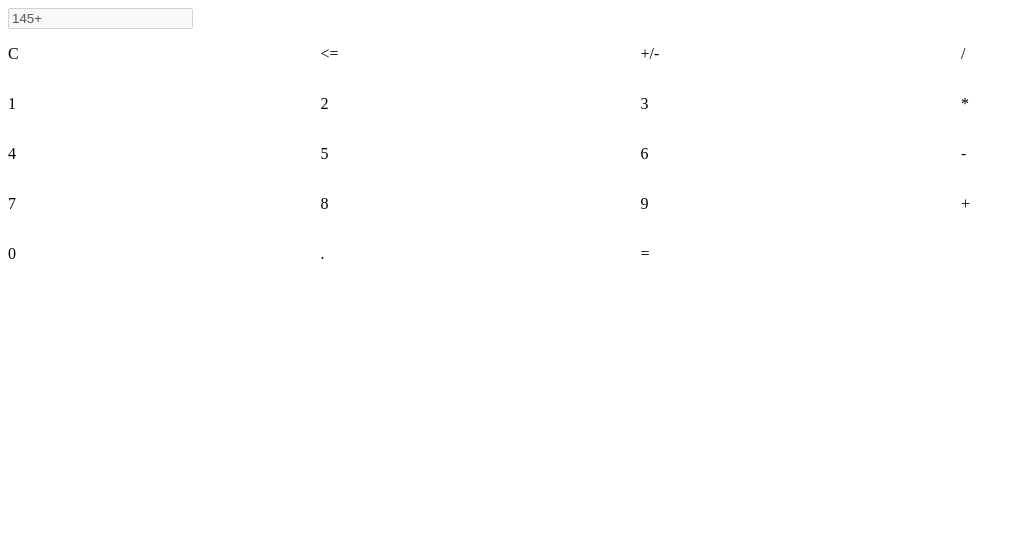
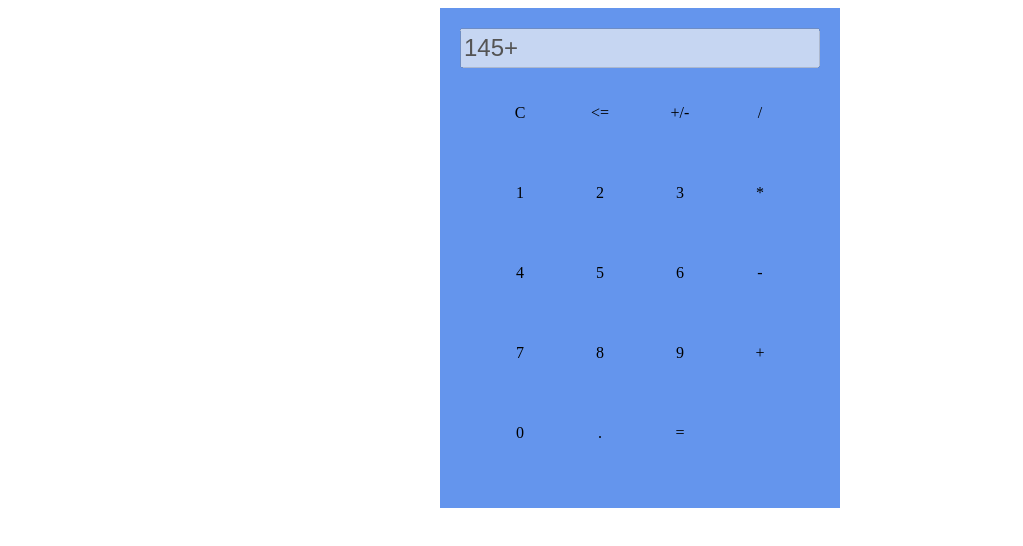
Before and after one commit to yassineDh/Calculator, a plain HTML site: page index.html in a window 1280 px wide. Shown: the whole page, without its empty margins (0-1023 px from the left). Drawn offline with Linux system fonts and the light colour scheme.

Commit message:
add styling

```diff
--- a/index.html
+++ b/index.html
@@ -12,61 +12,61 @@
     <div class="calculator">
         <input type="text" value="145+" disabled>
         <div id="buttons">
-            <div class="" data-number="">
+            <div class="" data-action="clear">
                 <p>C</p>
             </div>
-            <div class="" data-number="">
+            <div class="" data-action="back">
                 <p>&lt;=</p>
             </div>
-            <div class="" data-number="">
+            <div class="" data-action="sign">
                 <p>+/-</p>
             </div>
-            <div class="" data-number="">
+            <div class="" data-operator="divide">
                 <p>/</p>
             </div>
-            <div class="" data-number="">
+            <div class="" data-number="1">
                 <p>1</p>
             </div>
-            <div class="" data-number="">
+            <div class="" data-number="2">
                 <p>2</p>
             </div>
-            <div class="" data-number="">
+            <div class="" data-number="3">
                 <p>3</p>
             </div>
-            <div class="" data-number="">
+            <div class="" data-operator="multiple">
                 <p>*</p>
             </div>
-            <div class="" data-number="">
+            <div class="" data-number="4">
                 <p>4</p>
             </div>
-            <div class="" data-number="">
+            <div class="" data-number="5">
                 <p>5</p>
             </div>
-            <div class="" data-number="">
+            <div class="" data-number="6">
                 <p>6</p>
             </div>
-            <div class="" data-number="">
+            <div class="" data-operator="minus">
                 <p>-</p>
             </div>
-            <div class="" data-number="">
+            <div class="" data-number="7">
                 <p>7</p>
             </div>
-            <div class="" data-number="">
+            <div class="" data-number="8">
                 <p>8</p>
             </div>
-            <div class="" data-number="">
+            <div class="" data-number="9">
                 <p>9</p>
             </div>
-            <div class="" data-number="">
+            <div class="" data-operator="add">
                 <p>+</p>
             </div>
             <div class="" data-number="">
                 <p>0</p>
             </div>
-            <div class="" data-number="">
+            <div class="" data-number=".">
                 <p>.</p>
             </div>
-            <div class="" data-number="">
+            <div class="" data-operator="equal">
                 <p>=</p>
             </div>
         </div>
--- a/style.css
+++ b/style.css
@@ -1,4 +1,27 @@
+*{
+    box-sizing: border-box;
+}
 #buttons{
     display: grid;
-    grid-template-columns: auto auto auto auto;
+    grid-template-columns: 70px 70px 70px 70px;
+    grid-template-rows:70px 70px 70px 70px 70px;
+    grid-gap: 10px;
+    align-items: center;
+    justify-items: center;
+    margin: 10px auto;
 }
+
+.calculator{
+    display: flex;
+    width: 400px;
+    height: 500px;
+    flex-direction: column;
+    padding: 20px;
+    background-color: cornflowerblue;
+    margin: auto;
+}
+
+.calculator input {
+    height: 40px;
+    font-size: x-large;
+}
```
